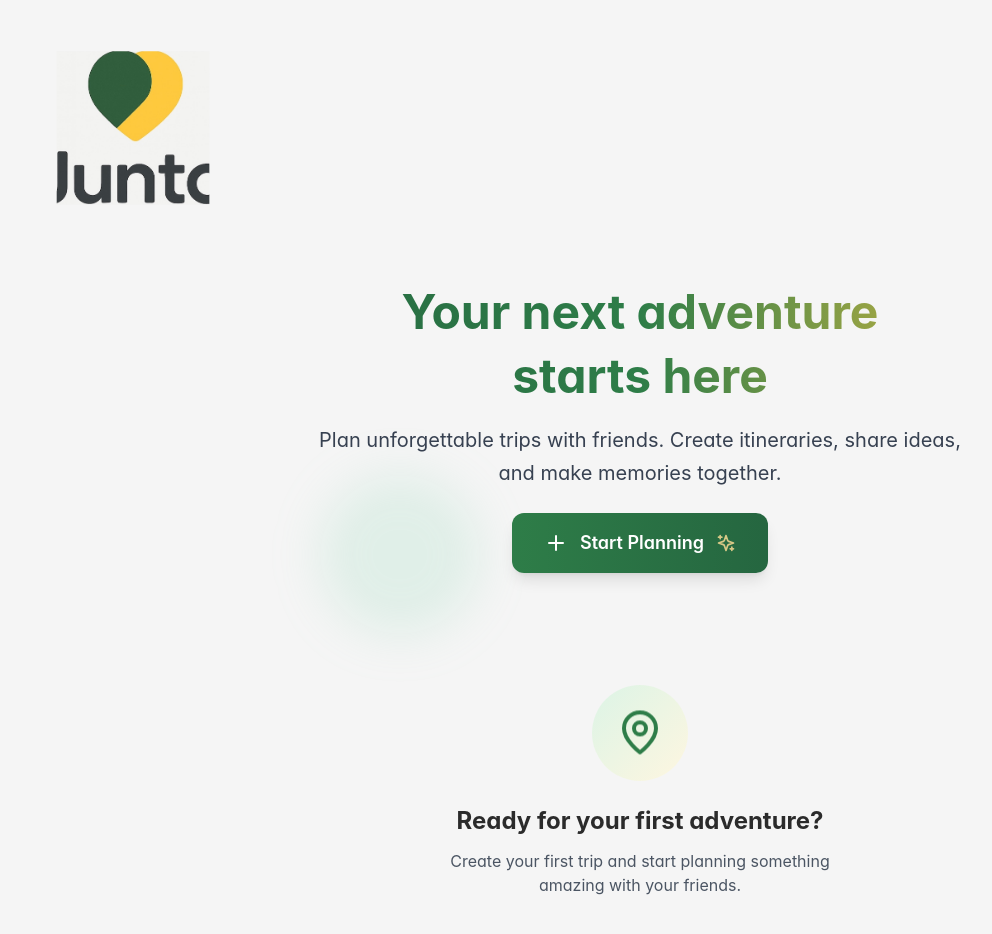
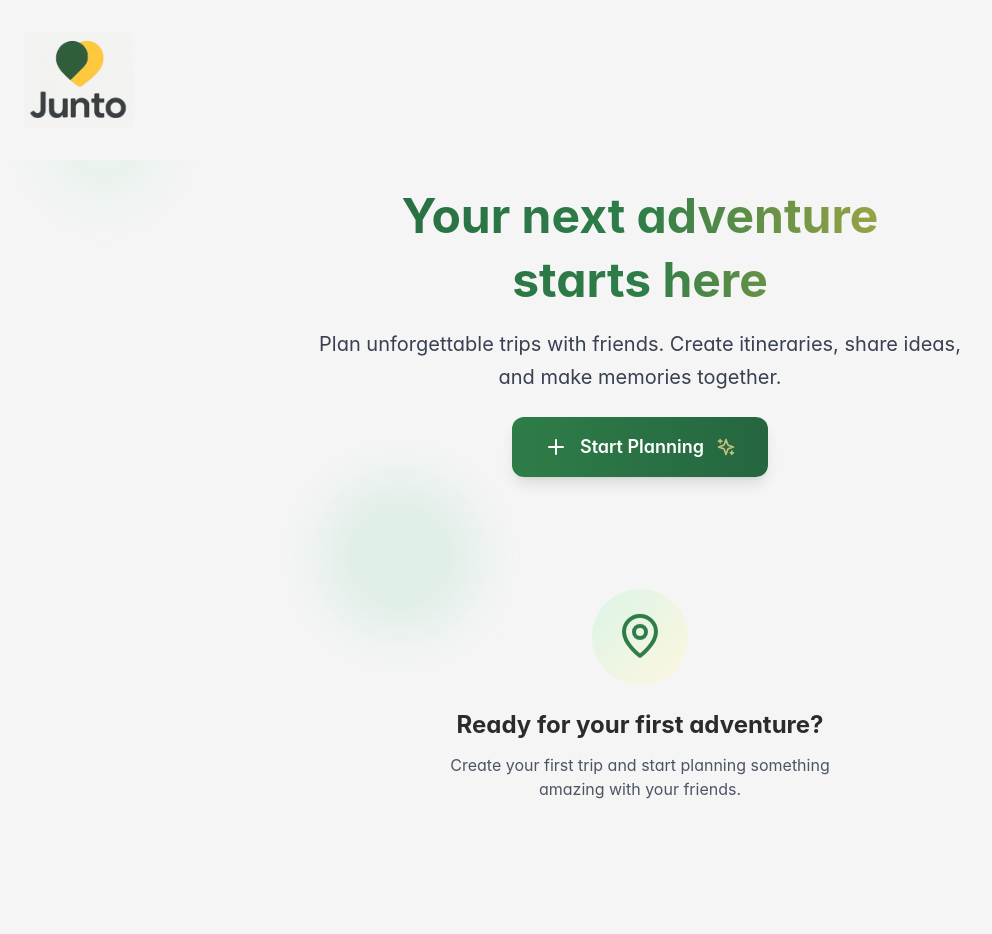
Before and after one commit to MimiLeinbach/Bolt-Hackathon, a React (Vite) app: page / in a window 1280 px wide. Shown: the top 934 px of the page, without its empty margins (0-992 px from the left). Built offline with nearby package versions, Linux system fonts and the light colour scheme.

Commit message:
Fix Logo Cropping and Reduce Size

```diff
--- a/src/components/shared/Layout.tsx
+++ b/src/components/shared/Layout.tsx
@@ -18,16 +18,12 @@ export default function Layout({ children }: LayoutProps) {
       <header className="relative z-10 px-6 py-8 bg-light-gray">
         <div className="max-w-7xl mx-auto">
           <div className="flex items-center justify-start">
-            {/* Junto Logo - Using new Juntobig.jpg image with closer crop and half size */}
+            {/* Junto Logo - Full image, reduced to half size (h-24) */}
             <div className="flex items-center">
               <img
                 src="/Juntobig.jpg"
                 alt="Junto Logo"
-                className="h-48 w-auto object-contain object-center"
-                style={{
-                  objectPosition: 'center',
-                  clipPath: 'inset(10% 15% 10% 15%)'
-                }}
+                className="h-24 w-auto object-contain object-center"
               />
             </div>
           </div>
```
